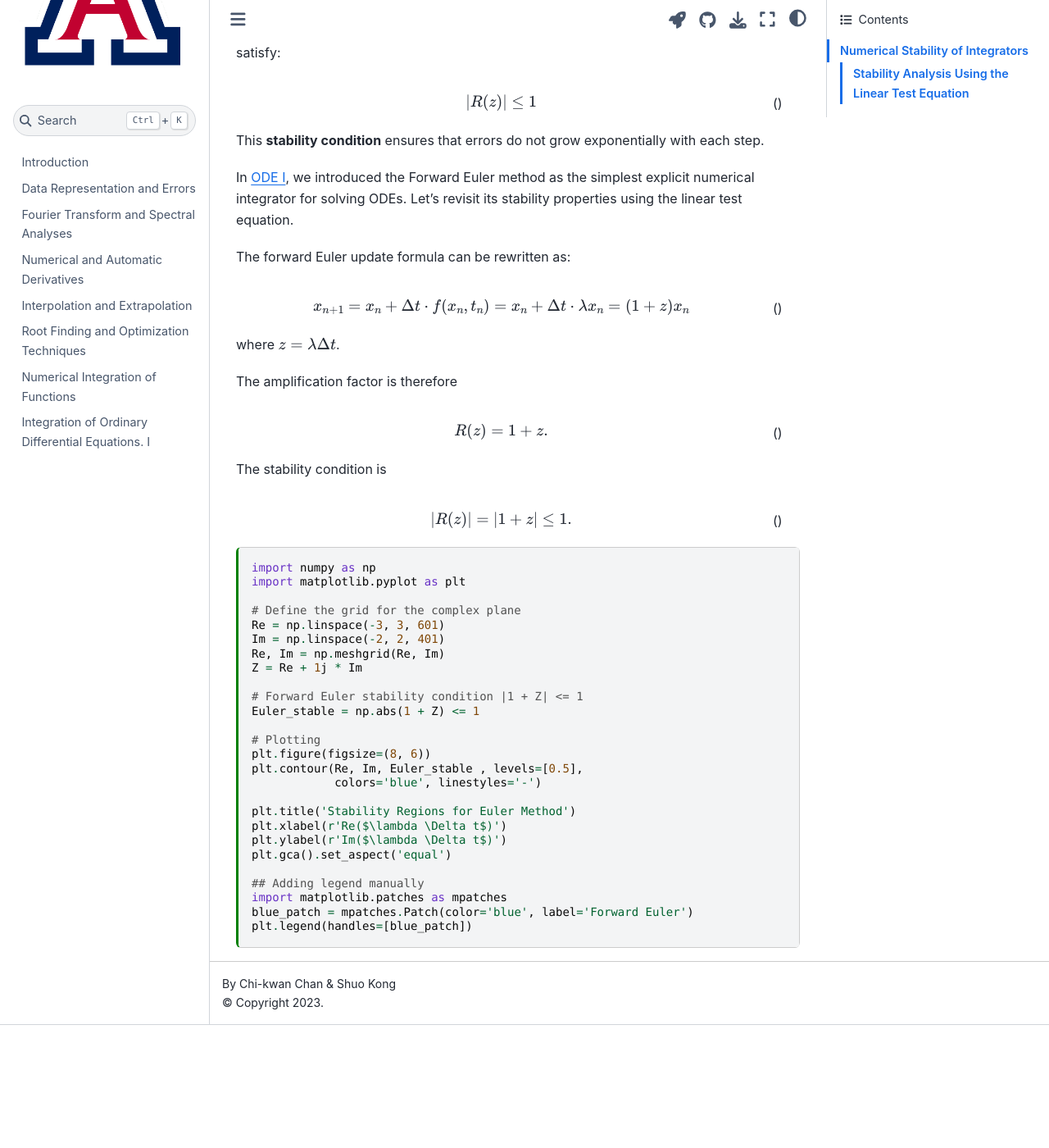
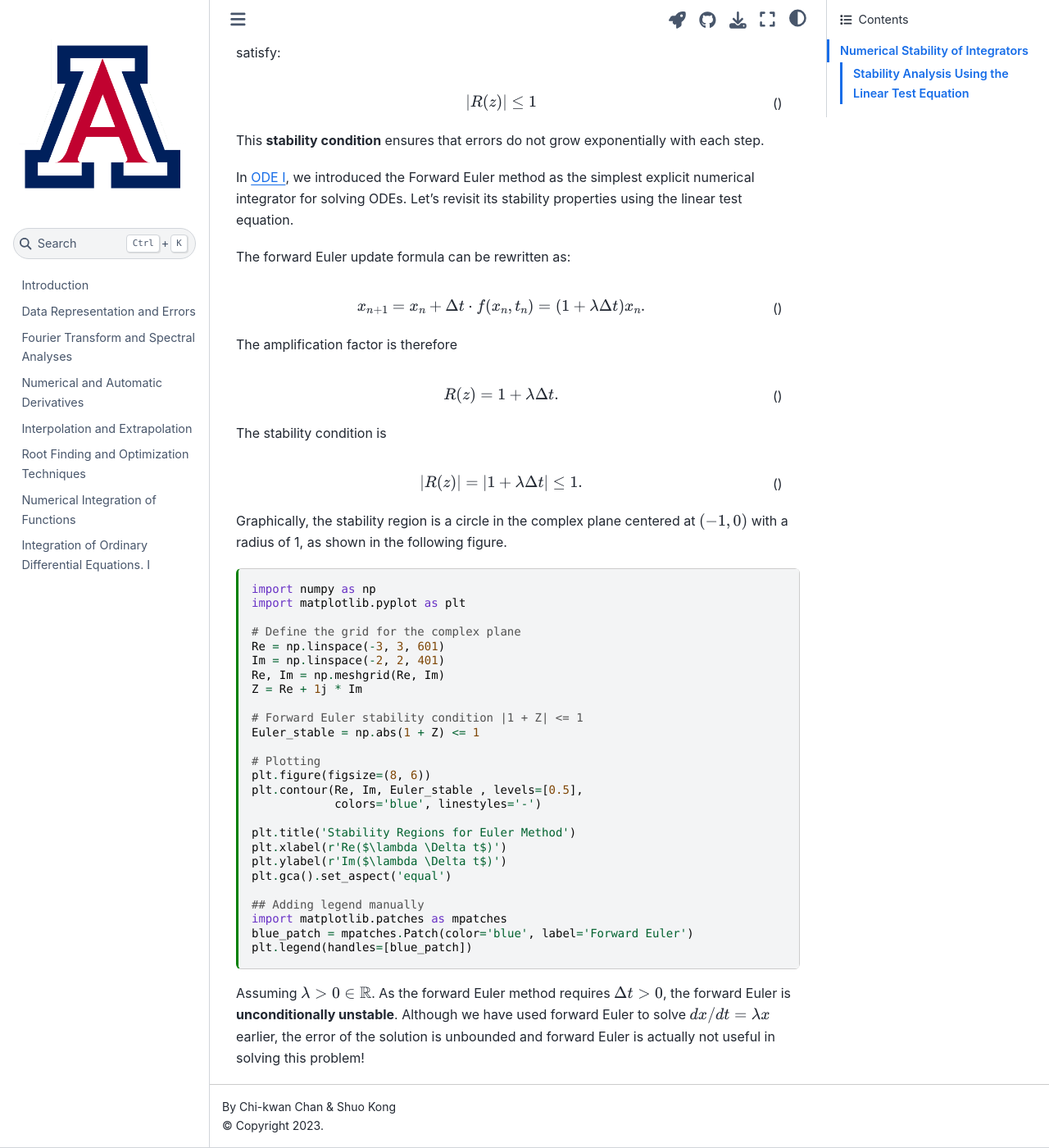
Before and after one commit to ua-2024q3-astr513/astr513, a Jupyter Book: the page built from docs/ode2.md, in a window 1280 px wide and 1400 px high, scrolled down 1220 px. Shown: the whole window at 82% size. Built offline with Jupyter Book 1.0.4 settings and Sphinx 7.4.7 and the Sphinx Book theme 1.1.4, drawn with Linux system fonts in a browser that asks for light colours; before the commit the page ends 2470 px from its top, so only the background shows below that.

Commit message:
Explain why forward Euler method is bad

````diff
--- a/docs/ode2.md
+++ b/docs/ode2.md
@@ -66,18 +66,19 @@ Let's revisit its stability properties using the linear test equation.
 
 The forward Euler update formula can be rewritten as:
 \begin{align}
-x_{n+1} = x_n + \Delta t \cdot f(x_n, t_n) = x_n + \Delta t \cdot \lambda x_n = (1 + z) x_n
+x_{n+1} = x_n + \Delta t \cdot f(x_n, t_n) = (1 + \lambda\Delta t) x_n.
 \end{align}
-where $z = \lambda \Delta t$.
 
 The amplification factor is therefore
 \begin{align}
-R(z) = 1 + z.
+R(z) = 1 + \lambda\Delta t.
 \end{align}
 The stability condition is
 \begin{align}
-|R(z)| = |1 + z| \leq 1.
+|R(z)| = |1 + \lambda\Delta t| \leq 1.
 \end{align}
+
+Graphically, the stability region is a circle in the complex plane centered at $(-1, 0)$ with a radius of 1, as shown in the following figure.
 
 ```{code-cell} ipython3
 import numpy as np
@@ -107,3 +108,11 @@ import matplotlib.patches as mpatches
 blue_patch = mpatches.Patch(color='blue', label='Forward Euler')
 plt.legend(handles=[blue_patch])
 ```
+
+Assuming $\lambda > 0 \in \mathbb{R}$.
+As the forward Euler method requires $\Delta t > 0$, the forward Euler is **unconditionally unstable**.
+Although we have used forward Euler to solve $dx/dt = \lambda x$ earlier, the error of the solution is unbounded and forward Euler is actually not useful in solving this problem!
+
+```{code-cell} ipython3
+
+```
````
